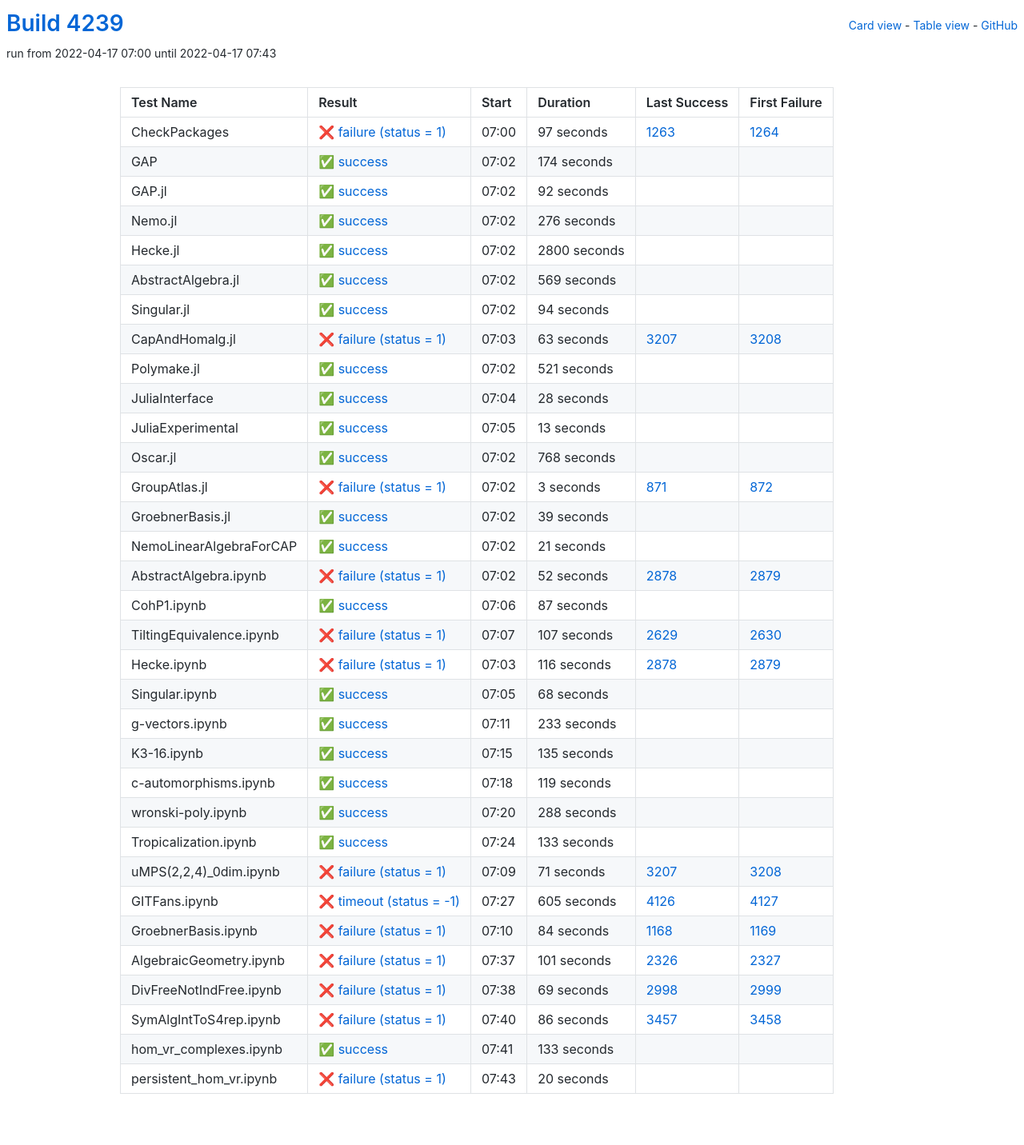
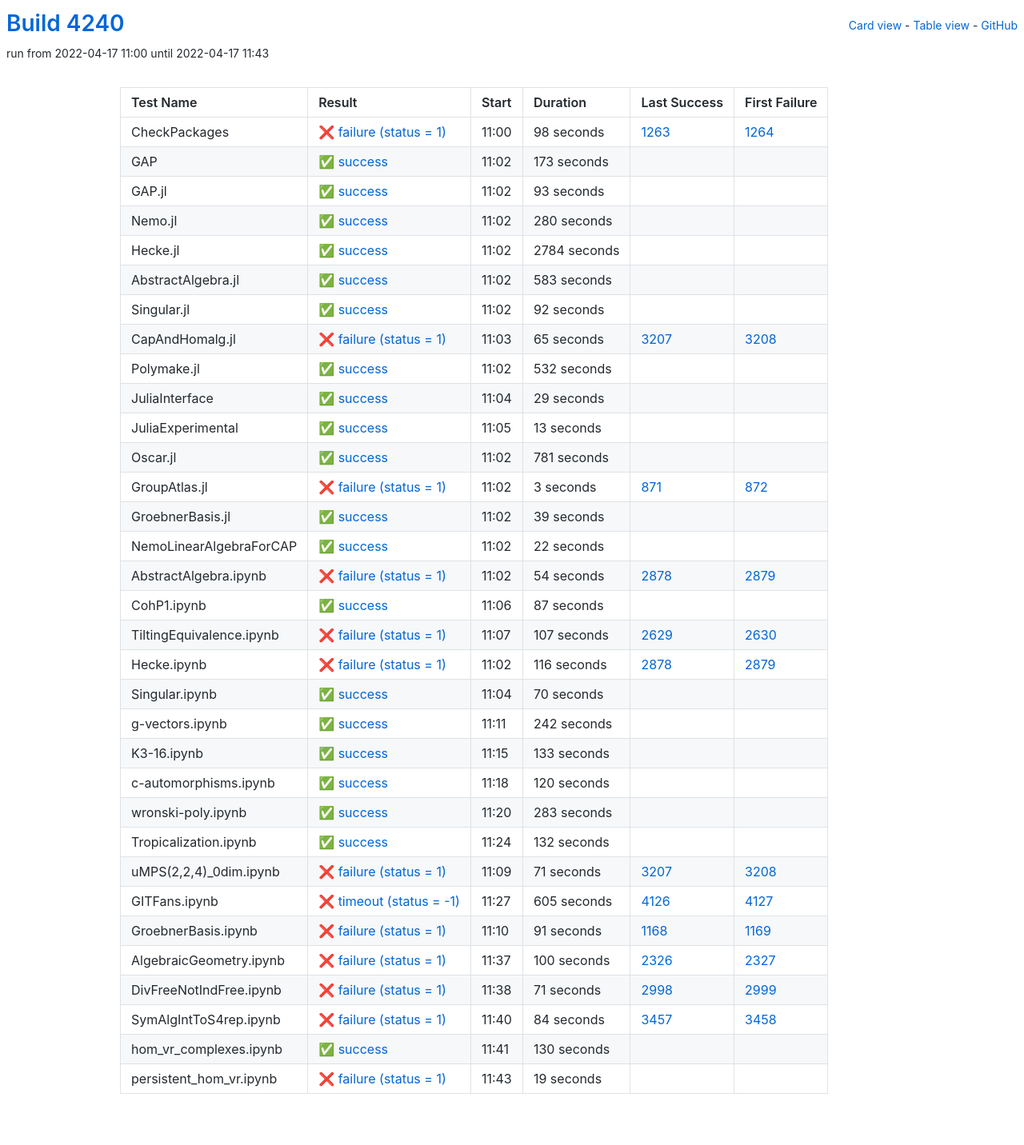
Before and after one commit to oscar-system/oscar-ci-status-stable, a Jekyll site: the page built from table.html, in a window 1280 px wide. Shown: the whole page at 80% size. Built offline with Jekyll 4.4.1, drawn with Linux system fonts in a browser that asks for light colours.

Commit message:
Build #4240

```diff
--- a/_data/ci.yml
+++ b/_data/ci.yml
@@ -1,6 +1,6 @@
 ---
-build: 4239
-build_url: https://oscarci.mathematik.uni-kl.de/job/oscar-stable/4239/
+build: 4240
+build_url: https://oscarci.mathematik.uni-kl.de/job/oscar-stable/4240/
 job: oscar-stable
 organization: oscar-system
 repo: oscar-ci-status-stable
@@ -8,32 +8,80 @@ repourl: https://github.com/oscar-system/oscar-ci-status-stable
 tests:
 - name: CheckPackages
   id: checkpackages
-  log: https://oscarci.mathematik.uni-kl.de/job/oscar-stable/4239/artifact/logs/build-4239/CheckPackages.log
-  start: 2022-04-17 07:00
+  log: https://oscarci.mathematik.uni-kl.de/job/oscar-stable/4240/artifact/logs/build-4240/CheckPackages.log
+  start: 2022-04-17 11:00
   success: false
   exitcode: 1
   status: failure
-  duration: 97
+  duration: 98
   last_success: 1263
   last_success_url: https://oscarci.mathematik.uni-kl.de/job/oscar-stable/1263/
   first_failure: 1264
   first_failure_url: https://oscarci.mathematik.uni-kl.de/job/oscar-stable/1264/
 - name: GAP
   id: gap
-  log: https://oscarci.mathematik.uni-kl.de/job/oscar-stable/4239/artifact/logs/build-4239/GAP.log
-  start: 2022-04-17 07:02
+  log: https://oscarci.mathematik.uni-kl.de/job/oscar-stable/4240/artifact/logs/build-4240/GAP.log
+  start: 2022-04-17 11:02
   success: true
   exitcode: 0
   status: success
-  duration: 174
+  duration: 173
   last_success: false
   last_success_url:
   first_failure: false
   first_failure_url:
 - name: GAP.jl
   id: gap-jl
-  log: https://oscarci.mathematik.uni-kl.de/job/oscar-stable/4239/artifact/logs/build-4239/GAP.jl.log
-  start: 2022-04-17 07:02
+  log: https://oscarci.mathematik.uni-kl.de/job/oscar-stable/4240/artifact/logs/build-4240/GAP.jl.log
+  start: 2022-04-17 11:02
+  success: true
+  exitcode: 0
+  status: success
+  duration: 93
+  last_success: false
+  last_success_url:
+  first_failure: false
+  first_failure_url:
+- name: Nemo.jl
+  id: nemo-jl
+  log: https://oscarci.mathematik.uni-kl.de/job/oscar-stable/4240/artifact/logs/build-4240/Nemo.jl.log
+  start: 2022-04-17 11:02
+  success: true
+  exitcode: 0
+  status: success
+  duration: 280
+  last_success: false
+  last_success_url:
+  first_failure: false
+  first_failure_url:
+- name: Hecke.jl
+  id: hecke-jl
+  log: https://oscarci.mathematik.uni-kl.de/job/oscar-stable/4240/artifact/logs/build-4240/Hecke.jl.log
+  start: 2022-04-17 11:02
+  success: true
+  exitcode: 0
+  status: success
+  duration: 2784
+  last_success: false
+  last_success_url:
+  first_failure: false
+  first_failure_url:
+- name: AbstractAlgebra.jl
+  id: abstractalgebra-jl
+  log: https://oscarci.mathematik.uni-kl.de/job/oscar-stable/4240/artifact/logs/build-4240/AbstractAlgebra.jl.log
+  start: 2022-04-17 11:02
+  success: true
+  exitcode: 0
+  status: success
+  duration: 583
+  last_success: false
+  last_success_url:
+  first_failure: false
+  first_failure_url:
+- name: Singular.jl
+  id: singular-jl
+  log: https://oscarci.mathematik.uni-kl.de/job/oscar-stable/4240/artifact/logs/build-4240/Singular.jl.log
+  start: 2022-04-17 11:02
   success: true
   exitcode: 0
   status: success
@@ -42,94 +90,46 @@ tests:
   last_success_url:
   first_failure: false
   first_failure_url:
-- name: Nemo.jl
-  id: nemo-jl
-  log: https://oscarci.mathematik.uni-kl.de/job/oscar-stable/4239/artifact/logs/build-4239/Nemo.jl.log
-  start: 2022-04-17 07:02
-  success: true
-  exitcode: 0
-  status: success
-  duration: 276
-  last_success: false
-  last_success_url:
-  first_failure: false
-  first_failure_url:
-- name: Hecke.jl
-  id: hecke-jl
-  log: https://oscarci.mathematik.uni-kl.de/job/oscar-stable/4239/artifact/logs/build-4239/Hecke.jl.log
-  start: 2022-04-17 07:02
-  success: true
-  exitcode: 0
-  status: success
-  duration: 2800
-  last_success: false
-  last_success_url:
-  first_failure: false
-  first_failure_url:
-- name: AbstractAlgebra.jl
-  id: abstractalgebra-jl
-  log: https://oscarci.mathematik.uni-kl.de/job/oscar-stable/4239/artifact/logs/build-4239/AbstractAlgebra.jl.log
-  start: 2022-04-17 07:02
-  success: true
-  exitcode: 0
-  status: success
-  duration: 569
-  last_success: false
-  last_success_url:
-  first_failure: false
-  first_failure_url:
-- name: Singular.jl
-  id: singular-jl
-  log: https://oscarci.mathematik.uni-kl.de/job/oscar-stable/4239/artifact/logs/build-4239/Singular.jl.log
-  start: 2022-04-17 07:02
-  success: true
-  exitcode: 0
-  status: success
-  duration: 94
-  last_success: false
-  last_success_url:
-  first_failure: false
-  first_failure_url:
 - name: CapAndHomalg.jl
   id: capandhomalg-jl
-  log: https://oscarci.mathematik.uni-kl.de/job/oscar-stable/4239/artifact/logs/build-4239/CapAndHomalg.jl.log
-  start: 2022-04-17 07:03
+  log: https://oscarci.mathematik.uni-kl.de/job/oscar-stable/4240/artifact/logs/build-4240/CapAndHomalg.jl.log
+  start: 2022-04-17 11:03
   success: false
   exitcode: 1
   status: failure
-  duration: 63
+  duration: 65
   last_success: 3207
   last_success_url: https://oscarci.mathematik.uni-kl.de/job/oscar-stable/3207/
   first_failure: 3208
   first_failure_url: https://oscarci.mathematik.uni-kl.de/job/oscar-stable/3208/
 - name: Polymake.jl
   id: polymake-jl
-  log: https://oscarci.mathematik.uni-kl.de/job/oscar-stable/4239/artifact/logs/build-4239/Polymake.jl.log
-  start: 2022-04-17 07:02
+  log: https://oscarci.mathematik.uni-kl.de/job/oscar-stable/4240/artifact/logs/build-4240/Polymake.jl.log
+  start: 2022-04-17 11:02
   success: true
   exitcode: 0
   status: success
-  duration: 521
+  duration: 532
   last_success: false
   last_success_url:
   first_failure: false
   first_failure_url:
 - name: JuliaInterface
   id: juliainterface
-  log: https://oscarci.mathematik.uni-kl.de/job/oscar-stable/4239/artifact/logs/build-4239/JuliaInterface.log
-  start: 2022-04-17 07:04
+  log: https://oscarci.mathematik.uni-kl.de/job/oscar-stable/4240/artifact/logs/build-4240/JuliaInterface.log
+  start: 2022-04-17 11:04
   success: true
   exitcode: 0
   status: success
-  duration: 28
+  duration: 29
   last_success: false
   last_success_url:
   first_failure: false
   first_failure_url:
 - name: JuliaExperimental
   id: juliaexperimental
-  log: https://oscarci.mathematik.uni-kl.de/job/oscar-stable/4239/artifact/logs/build-4239/JuliaExperimental.log
-  start: 2022-04-17 07:05
+  log: https://oscarci.mathematik.uni-kl.de/job/oscar-stable/4240/artifact/logs/build-4240/JuliaExperimental.log
+  start: 2022-04-17 11:05
   success: true
   exitcode: 0
   status: success
@@ -140,20 +140,20 @@ tests:
   first_failure_url:
 - name: Oscar.jl
   id: oscar-jl
-  log: https://oscarci.mathematik.uni-kl.de/job/oscar-stable/4239/artifact/logs/build-4239/Oscar.jl.log
-  start: 2022-04-17 07:02
+  log: https://oscarci.mathematik.uni-kl.de/job/oscar-stable/4240/artifact/logs/build-4240/Oscar.jl.log
+  start: 2022-04-17 11:02
   success: true
   exitcode: 0
   status: success
-  duration: 768
+  duration: 781
   last_success: false
   last_success_url:
   first_failure: false
   first_failure_url:
 - name: GroupAtlas.jl
   id: groupatlas-jl
-  log: https://oscarci.mathematik.uni-kl.de/job/oscar-stable/4239/artifact/logs/build-4239/GroupAtlas.jl.log
-  start: 2022-04-17 07:02
+  log: https://oscarci.mathematik.uni-kl.de/job/oscar-stable/4240/artifact/logs/build-4240/GroupAtlas.jl.log
+  start: 2022-04-17 11:02
   success: false
   exitcode: 1
   status: failure
@@ -164,8 +164,8 @@ tests:
   first_failure_url: https://oscarci.mathematik.uni-kl.de/job/oscar-stable/872/
 - name: GroebnerBasis.jl
   id: groebnerbasis-jl
-  log: https://oscarci.mathematik.uni-kl.de/job/oscar-stable/4239/artifact/logs/build-4239/GroebnerBasis.jl.log
-  start: 2022-04-17 07:02
+  log: https://oscarci.mathematik.uni-kl.de/job/oscar-stable/4240/artifact/logs/build-4240/GroebnerBasis.jl.log
+  start: 2022-04-17 11:02
   success: true
   exitcode: 0
   status: success
@@ -176,32 +176,32 @@ tests:
   first_failure_url:
 - name: NemoLinearAlgebraForCAP
   id: nemolinearalgebraforcap
-  log: https://oscarci.mathematik.uni-kl.de/job/oscar-stable/4239/artifact/logs/build-4239/NemoLinearAlgebraForCAP.log
-  start: 2022-04-17 07:02
+  log: https://oscarci.mathematik.uni-kl.de/job/oscar-stable/4240/artifact/logs/build-4240/NemoLinearAlgebraForCAP.log
+  start: 2022-04-17 11:02
   success: true
   exitcode: 0
   status: success
-  duration: 21
+  duration: 22
   last_success: false
   last_success_url:
   first_failure: false
   first_failure_url:
 - name: AbstractAlgebra.ipynb
   id: abstractalgebra-ipynb
-  log: https://oscarci.mathematik.uni-kl.de/job/oscar-stable/4239/artifact/logs/build-4239/AbstractAlgebra.ipynb.log
-  start: 2022-04-17 07:02
+  log: https://oscarci.mathematik.uni-kl.de/job/oscar-stable/4240/artifact/logs/build-4240/AbstractAlgebra.ipynb.log
+  start: 2022-04-17 11:02
   success: false
   exitcode: 1
   status: failure
-  duration: 52
+  duration: 54
   last_success: 2878
   last_success_url: https://oscarci.mathematik.uni-kl.de/job/oscar-stable/2878/
   first_failure: 2879
   first_failure_url: https://oscarci.mathematik.uni-kl.de/job/oscar-stable/2879/
 - name: CohP1.ipynb
   id: cohp1-ipynb
-  log: https://oscarci.mathematik.uni-kl.de/job/oscar-stable/4239/artifact/logs/build-4239/CohP1.ipynb.log
-  start: 2022-04-17 07:06
+  log: https://oscarci.mathematik.uni-kl.de/job/oscar-stable/4240/artifact/logs/build-4240/CohP1.ipynb.log
+  start: 2022-04-17 11:06
   success: true
   exitcode: 0
   status: success
@@ -212,8 +212,8 @@ tests:
   first_failure_url:
 - name: TiltingEquivalence.ipynb
   id: tiltingequivalence-ipynb
-  log: https://oscarci.mathematik.uni-kl.de/job/oscar-stable/4239/artifact/logs/build-4239/TiltingEquivalence.ipynb.log
-  start: 2022-04-17 07:07
+  log: https://oscarci.mathematik.uni-kl.de/job/oscar-stable/4240/artifact/logs/build-4240/TiltingEquivalence.ipynb.log
+  start: 2022-04-17 11:07
   success: false
   exitcode: 1
   status: failure
@@ -224,8 +224,8 @@ tests:
   first_failure_url: https://oscarci.mathematik.uni-kl.de/job/oscar-stable/2630/
 - name: Hecke.ipynb
   id: hecke-ipynb
-  log: https://oscarci.mathematik.uni-kl.de/job/oscar-stable/4239/artifact/logs/build-4239/Hecke.ipynb.log
-  start: 2022-04-17 07:03
+  log: https://oscarci.mathematik.uni-kl.de/job/oscar-stable/4240/artifact/logs/build-4240/Hecke.ipynb.log
+  start: 2022-04-17 11:02
   success: false
   exitcode: 1
   status: failure
@@ -236,68 +236,32 @@ tests:
   first_failure_url: https://oscarci.mathematik.uni-kl.de/job/oscar-stable/2879/
 - name: Singular.ipynb
   id: singular-ipynb
-  log: https://oscarci.mathematik.uni-kl.de/job/oscar-stable/4239/artifact/logs/build-4239/Singular.ipynb.log
-  start: 2022-04-17 07:05
+  log: https://oscarci.mathematik.uni-kl.de/job/oscar-stable/4240/artifact/logs/build-4240/Singular.ipynb.log
+  start: 2022-04-17 11:04
   success: true
   exitcode: 0
   status: success
-  duration: 68
+  duration: 70
   last_success: false
   last_success_url:
   first_failure: false
   first_failure_url:
 - name: g-vectors.ipynb
   id: g-vectors-ipynb
-  log: https://oscarci.mathematik.uni-kl.de/job/oscar-stable/4239/artifact/logs/build-4239/g-vectors.ipynb.log
-  start: 2022-04-17 07:11
+  log: https://oscarci.mathematik.uni-kl.de/job/oscar-stable/4240/artifact/logs/build-4240/g-vectors.ipynb.log
+  start: 2022-04-17 11:11
   success: true
   exitcode: 0
   status: success
-  duration: 233
+  duration: 242
   last_success: false
   last_success_url:
   first_failure: false
   first_failure_url:
 - name: K3-16.ipynb
   id: k3-16-ipynb
-  log: https://oscarci.mathematik.uni-kl.de/job/oscar-stable/4239/artifact/logs/build-4239/K3-16.ipynb.log
-  start: 2022-04-17 07:15
-  success: true
-  exitcode: 0
-  status: success
-  duration: 135
-  last_success: false
-  last_success_url:
-  first_failure: false
-  first_failure_url:
-- name: c-automorphisms.ipynb
-  id: c-automorphisms-ipynb
-  log: https://oscarci.mathematik.uni-kl.de/job/oscar-stable/4239/artifact/logs/build-4239/c-automorphisms.ipynb.log
-  start: 2022-04-17 07:18
-  success: true
-  exitcode: 0
-  status: success
-  duration: 119
-  last_success: false
-  last_success_url:
-  first_failure: false
-  first_failure_url:
-- name: wronski-poly.ipynb
-  id: wronski-poly-ipynb
-  log: https://oscarci.mathematik.uni-kl.de/job/oscar-stable/4239/artifact/logs/build-4239/wronski-poly.ipynb.log
-  start: 2022-04-17 07:20
-  success: true
-  exitcode: 0
-  status: success
-  duration: 288
-  last_success: false
-  last_success_url:
-  first_failure: false
-  first_failure_url:
-- name: Tropicalization.ipynb
-  id: tropicalization-ipynb
-  log: https://oscarci.mathematik.uni-kl.de/job/oscar-stable/4239/artifact/logs/build-4239/Tropicalization.ipynb.log
-  start: 2022-04-17 07:24
+  log: https://oscarci.mathematik.uni-kl.de/job/oscar-stable/4240/artifact/logs/build-4240/K3-16.ipynb.log
+  start: 2022-04-17 11:15
   success: true
   exitcode: 0
   status: success
@@ -306,10 +270,46 @@ tests:
   last_success_url:
   first_failure: false
   first_failure_url:
+- name: c-automorphisms.ipynb
+  id: c-automorphisms-ipynb
+  log: https://oscarci.mathematik.uni-kl.de/job/oscar-stable/4240/artifact/logs/build-4240/c-automorphisms.ipynb.log
+  start: 2022-04-17 11:18
+  success: true
+  exitcode: 0
+  status: success
+  duration: 120
+  last_success: false
+  last_success_url:
+  first_failure: false
+  first_failure_url:
+- name: wronski-poly.ipynb
+  id: wronski-poly-ipynb
+  log: https://oscarci.mathematik.uni-kl.de/job/oscar-stable/4240/artifact/logs/build-4240/wronski-poly.ipynb.log
+  start: 2022-04-17 11:20
+  success: true
+  exitcode: 0
+  status: success
+  duration: 283
+  last_success: false
+  last_success_url:
+  first_failure: false
+  first_failure_url:
+- name: Tropicalization.ipynb
+  id: tropicalization-ipynb
+  log: https://oscarci.mathematik.uni-kl.de/job/oscar-stable/4240/artifact/logs/build-4240/Tropicalization.ipynb.log
+  start: 2022-04-17 11:24
+  success: true
+  exitcode: 0
+  status: success
+  duration: 132
+  last_success: false
+  last_success_url:
+  first_failure: false
+  first_failure_url:
 - name: uMPS(2,2,4)_0dim.ipynb
   id: umps-2-2-4-0dim-ipynb
-  log: https://oscarci.mathematik.uni-kl.de/job/oscar-stable/4239/artifact/logs/build-4239/uMPS-2-2-4-_0dim.ipynb.log
-  start: 2022-04-17 07:09
+  log: https://oscarci.mathematik.uni-kl.de/job/oscar-stable/4240/artifact/logs/build-4240/uMPS-2-2-4-_0dim.ipynb.log
+  start: 2022-04-17 11:09
   success: false
   exitcode: 1
   status: failure
@@ -320,8 +320,8 @@ tests:
   first_failure_url: https://oscarci.mathematik.uni-kl.de/job/oscar-stable/3208/
 - name: GITFans.ipynb
   id: gitfans-ipynb
-  log: https://oscarci.mathematik.uni-kl.de/job/oscar-stable/4239/artifact/logs/build-4239/GITFans.ipynb.log
-  start: 2022-04-17 07:27
+  log: https://oscarci.mathematik.uni-kl.de/job/oscar-stable/4240/artifact/logs/build-4240/GITFans.ipynb.log
+  start: 2022-04-17 11:27
   success: false
   exitcode: -1
   status: timeout
@@ -332,72 +332,72 @@ tests:
   first_failure_url: https://oscarci.mathematik.uni-kl.de/job/oscar-stable/4127/
 - name: GroebnerBasis.ipynb
   id: groebnerbasis-ipynb
-  log: https://oscarci.mathematik.uni-kl.de/job/oscar-stable/4239/artifact/logs/build-4239/GroebnerBasis.ipynb.log
-  start: 2022-04-17 07:10
+  log: https://oscarci.mathematik.uni-kl.de/job/oscar-stable/4240/artifact/logs/build-4240/GroebnerBasis.ipynb.log
+  start: 2022-04-17 11:10
   success: false
   exitcode: 1
   status: failure
-  duration: 84
+  duration: 91
   last_success: 1168
   last_success_url: https://oscarci.mathematik.uni-kl.de/job/oscar-stable/1168/
   first_failure: 1169
   first_failure_url: https://oscarci.mathematik.uni-kl.de/job/oscar-stable/1169/
 - name: AlgebraicGeometry.ipynb
   id: algebraicgeometry-ipynb
-  log: https://oscarci.mathematik.uni-kl.de/job/oscar-stable/4239/artifact/logs/build-4239/AlgebraicGeometry.ipynb.log
-  start: 2022-04-17 07:37
+  log: https://oscarci.mathematik.uni-kl.de/job/oscar-stable/4240/artifact/logs/build-4240/AlgebraicGeometry.ipynb.log
+  start: 2022-04-17 11:37
   success: false
   exitcode: 1
   status: failure
-  duration: 101
+  duration: 100
   last_success: 2326
   last_success_url: https://oscarci.mathematik.uni-kl.de/job/oscar-stable/2326/
   first_failure: 2327
   first_failure_url: https://oscarci.mathematik.uni-kl.de/job/oscar-stable/2327/
 - name: DivFreeNotIndFree.ipynb
   id: divfreenotindfree-ipynb
-  log: https://oscarci.mathematik.uni-kl.de/job/oscar-stable/4239/artifact/logs/build-4239/DivFreeNotIndFree.ipynb.log
-  start: 2022-04-17 07:38
+  log: https://oscarci.mathematik.uni-kl.de/job/oscar-stable/4240/artifact/logs/build-4240/DivFreeNotIndFree.ipynb.log
+  start: 2022-04-17 11:38
   success: false
   exitcode: 1
   status: failure
-  duration: 69
+  duration: 71
   last_success: 2998
   last_success_url: https://oscarci.mathematik.uni-kl.de/job/oscar-stable/2998/
   first_failure: 2999
   first_failure_url: https://oscarci.mathematik.uni-kl.de/job/oscar-stable/2999/
 - name: SymAlgIntToS4rep.ipynb
   id: symalginttos4rep-ipynb
-  log: https://oscarci.mathematik.uni-kl.de/job/oscar-stable/4239/artifact/logs/build-4239/SymAlgIntToS4rep.ipynb.log
-  start: 2022-04-17 07:40
+  log: https://oscarci.mathematik.uni-kl.de/job/oscar-stable/4240/artifact/logs/build-4240/SymAlgIntToS4rep.ipynb.log
+  start: 2022-04-17 11:40
   success: false
   exitcode: 1
   status: failure
-  duration: 86
+  duration: 84
   last_success: 3457
   last_success_url: https://oscarci.mathematik.uni-kl.de/job/oscar-stable/3457/
   first_failure: 3458
   first_failure_url: https://oscarci.mathematik.uni-kl.de/job/oscar-stable/3458/
 - name: hom_vr_complexes.ipynb
   id: hom-vr-complexes-ipynb
-  log: https://oscarci.mathematik.uni-kl.de/job/oscar-stable/4239/artifact/logs/build-4239/hom_vr_complexes.ipynb.log
-  start: 2022-04-17 07:41
+  log: https://oscarci.mathematik.uni-kl.de/job/oscar-stable/4240/artifact/logs/build-4240/hom_vr_complexes.ipynb.log
+  start: 2022-04-17 11:41
   success: true
   exitcode: 0
   status: success
-  duration: 133
+  duration: 130
   last_success: false
   last_success_url:
   first_failure: false
   first_failure_url:
 - name: persistent_hom_vr.ipynb
   id: persistent-hom-vr-ipynb
-  log: https://oscarci.mathematik.uni-kl.de/job/oscar-stable/4239/artifact/logs/build-4239/persistent_hom_vr.ipynb.log
-  start: 2022-04-17 07:43
+  log: https://oscarci.mathematik.uni-kl.de/job/oscar-stable/4240/artifact/logs/build-4240/persistent_hom_vr.ipynb.log
+  start: 2022-04-17 11:43
   success: false
   exitcode: 1
   status: failure
-  duration: 20
+  duration: 19
   last_success: false
   last_success_url:
   first_failure: false
```
Also changed, not shown: README.md.
